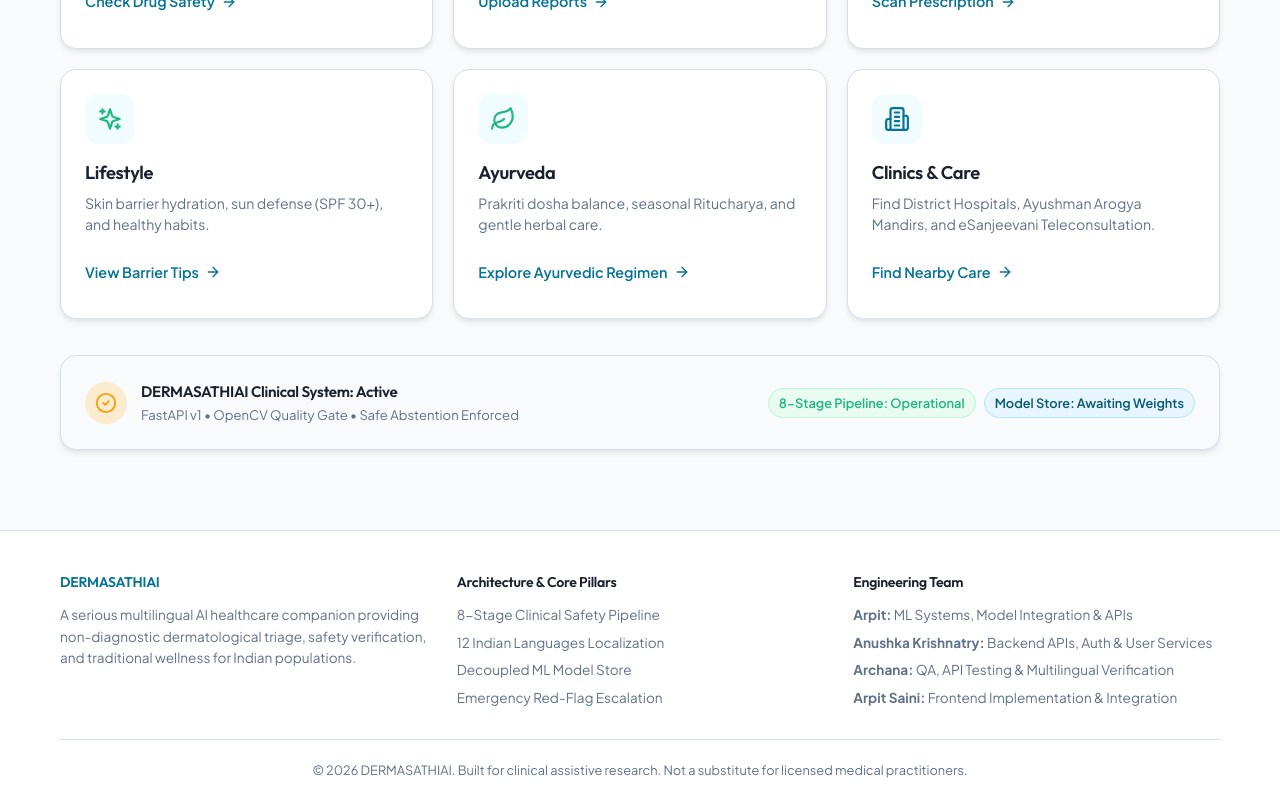
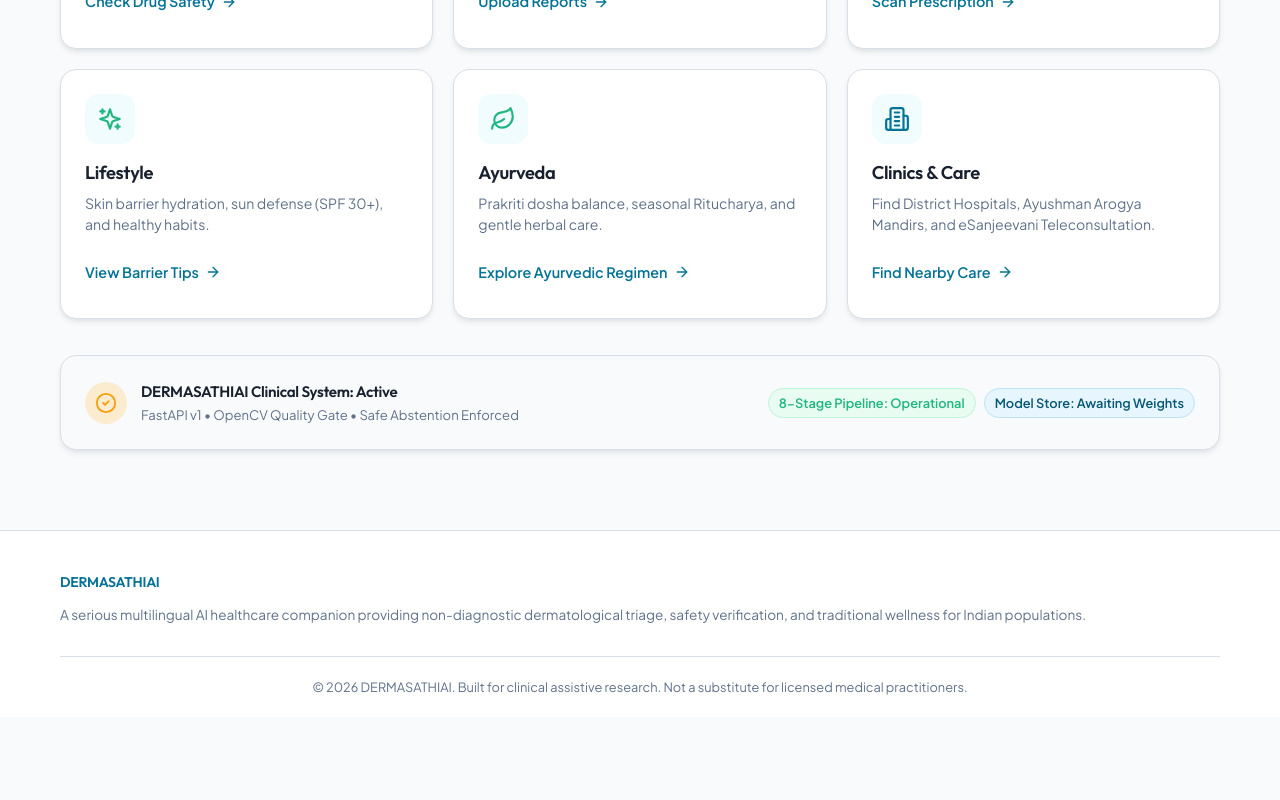
Before and after one commit to arpitsaini6504-glitch/Derma-sathi, a React (Vite) app in the folder frontend/: page / in a window 1280 px wide. Shown: the part 1102-1902 px from the top of the page. After the commit the page ends 1819 px from the top, so only its background shows below. Built offline with nearby package versions, Linux system fonts and the light colour scheme; no server answers.

Commit message:
fix(ui): display Footer component exclusively on the home page

```diff
--- a/frontend/src/App.tsx
+++ b/frontend/src/App.tsx
@@ -100,8 +100,8 @@
         onToggleDrawer={() => setIsDrawerOpen(true)}
       />
 
-      {/* Footer */}
-      <Footer />
+      {/* Footer (Rendered only on Home page) */}
+      {currentTab === 'home' && <Footer />}
 
       {/* Patient Auth Modal */}
       <AuthModal isOpen={isAuthOpen} onClose={() => setIsAuthOpen(false)} />
--- a/frontend/src/components/common/Footer.tsx
+++ b/frontend/src/components/common/Footer.tsx
@@ -17,7 +17,7 @@
             </p>
           </div>
 
-          <div>
+          {/* <div>
             <h4 style={{ marginBottom: '10px' }}>Architecture & Core Pillars</h4>
             <ul style={{ listStyle: 'none', fontSize: '0.85rem', display: 'flex', flexDirection: 'column', gap: '6px' }}>
               <li>8-Stage Clinical Safety Pipeline</li>
@@ -25,9 +25,9 @@
               <li>Decoupled ML Model Store</li>
               <li>Emergency Red-Flag Escalation</li>
             </ul>
-          </div>
+          </div> */}
 
-          <div>
+          {/* <div>
             <h4 style={{ marginBottom: '10px' }}>Engineering Team</h4>
             <ul style={{ listStyle: 'none', fontSize: '0.85rem', display: 'flex', flexDirection: 'column', gap: '6px' }}>
               <li><strong>Arpit:</strong> ML Systems, Model Integration & APIs</li>
@@ -35,7 +35,7 @@
               <li><strong>Archana:</strong> QA, API Testing & Multilingual Verification</li>
               <li><strong>Arpit Saini:</strong> Frontend Implementation & Integration</li>
             </ul>
-          </div>
+          </div> */}
         </div>
 
         <div style={{ borderTop: '1px solid var(--border-subtle)', paddingTop: '20px', textAlign: 'center', fontSize: '0.8rem' }}>
```
